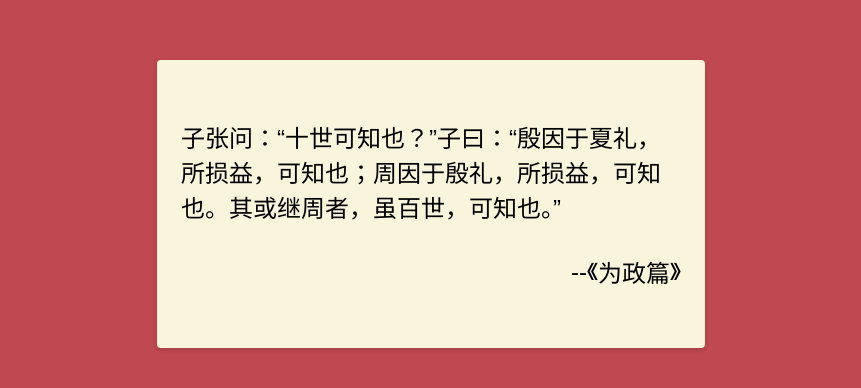
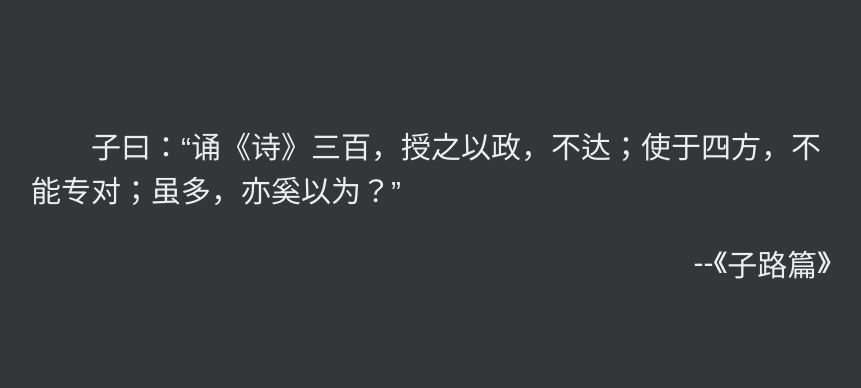
Before and after one commit to hunter-ji/poetry-tab, a website built with webpack: page src/newtab.html in a window 1280 px wide. Shown: the part 196-584 px from the top of the page, without its empty margins (209-1070 px from the left). Built offline with nearby package versions, Linux system fonts and the light colour scheme; a web font is replaced by a local one.

Commit message:
feat:重写样式,新增点击更新功能 之前样式过于鲜艳 重写样式，使用chrome暗黑主题颜色 否

```diff
--- a/src/index.css
+++ b/src/index.css
@@ -9,8 +9,45 @@ body {
     padding: 0;
 }
 
+@keyframes card-enter {
+    0% {
+        opacity: 0;
+    }
+    100% {
+        opacity: 1;
+    }
+}
+
+@-webkit-keyframes card-enter {
+    0% {
+        opacity: 0;
+    }
+    100% {
+        opacity: 1;
+    }
+}
+
+@keyframes card-leave {
+    0% {
+        opacity: 1;
+    }
+    100% {
+        opacity: 0;
+    }
+}
+
+@-webkit-keyframes card-leave {
+    0% {
+        opacity: 1;
+    }
+    100% {
+        opacity: 0;
+    }
+}
+
 .container {
-  background: #c04851;
+    /*background: #f2e6ce;*/
+    background: rgb(53, 54, 58);
     display: flex;
     justify-content: center;
     align-items: center;
@@ -18,19 +55,32 @@ body {
 }
 
 .content {
-  width: 500px;
-  min-height: 30vh;
-  background: #f9f4dc;
-  color: black;
+    animation: card-enter 1s;
+    -webkit-animation: card-enter 1s;
+
+    min-width: 600px;
+    max-width: 800px;
+    min-height: 30px;
+    /*color: black;*/
+    color: #eee;
     display: flex;
     justify-content: center;
     flex-direction: column;
     padding: 24px;
-  border-radius: 4px;
-  box-shadow: 0 2px 4px rgba(0, 0, 0, 0.12), 0 0 6px rgba(0, 0, 0, 0.04);
-  font-size: 24px;
+    border-radius: 50%;
+    font-size: 30px;
     font-weight: 400;
     font-family: "cus", Arial, sans-serif;
+    cursor: pointer;
+}
+
+.content:active {
+    animation: card-leave 1s;
+    -webkit-animation: card-leave 1s;
+}
+
+.content-inner {
+    text-indent: 2em;
 }
 
 .content-origin {
--- a/src/index.js
+++ b/src/index.js
@@ -6,6 +6,7 @@ function getRandomInt(max) {
   return Math.floor(Math.random() * Math.floor(max));
 }
 
+function fetchData() {
   let inner, origin;
 
   try {
@@ -20,3 +21,8 @@ try {
 
   document.getElementById("inner").innerHTML = inner;
   document.getElementById("origin").innerHTML = origin;
+}
+
+fetchData();
+
+document.getElementById("content").addEventListener("click", fetchData);
--- a/src/newtab.html
+++ b/src/newtab.html
@@ -7,7 +7,7 @@
 </head>
 <body>
 <div class="container">
-      <div class="content">
+  <div class="content" id="content">
     <div class="content-inner" id="inner"></div>
     <div class="content-origin">
       --《
--- a/webpack.config.js
+++ b/webpack.config.js
@@ -27,7 +27,7 @@ module.exports = {
     //loader
     rules: [
       {
-        test: /\.ttf$/,
+        test: /\.(ttf|webp)$/,
         use: {
           loader: "file-loader"
         }
```
Also changed, not shown: README.md, ScreenShot.png, src/assets/bg.webp (added), src/fonts.css (deleted), 1 other file. Lines whose indentation alone changed are shown as unchanged.
